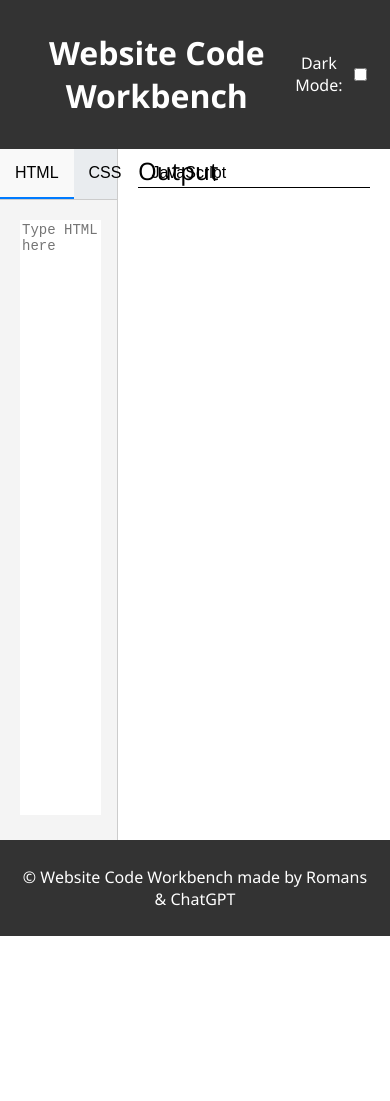
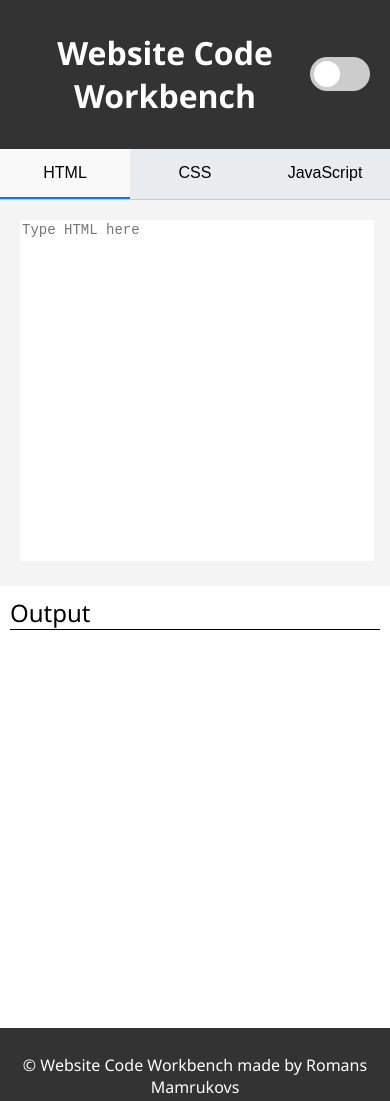
Before and after one commit to romanMamrukov/webtestbench, a plain HTML site: page index.html in a window 390 px wide. Before the commit the page ends 936 px from the top, so only its background shows below. Drawn offline with Linux system fonts and the light colour scheme.

Commit message:
added mobile friendly look, change layout, dark mode toggle changed

```diff
--- a/index.html
+++ b/index.html
@@ -10,8 +10,10 @@
     <header>
         <h1>Website Code Workbench</h1>
         <div class="theme-toggle">
-            <label for="themeSwitch">Dark Mode:</label>
-            <input type="checkbox" id="themeSwitch">
+            <label class="switch">
+                <input type="checkbox" id="themeSwitch">
+                <span class="slider round"></span>
+            </label>
         </div>
     </header>
 
@@ -40,7 +42,7 @@
     </div>
 
     <footer>
-        <p>&copy; Website Code Workbench made by Romans & ChatGPT</p>
+        <p>&copy; Website Code Workbench made by Romans Mamrukovs</p>
     </footer>
 
     <script src="script.js"></script>
--- a/style.css
+++ b/style.css
@@ -26,13 +26,10 @@ header {
     align-items: center;
 }
 
-.theme-toggle input {
-    margin-left: 10px;
-}
-
 .container {
     display: flex;
     flex: 1;
+    flex-direction: row;
 }
 
 .editor {
@@ -120,10 +117,12 @@ body.dark-theme {
 body.dark-theme header,
 body.dark-theme footer {
     background-color: #1f1f1f;
+    color: white;
 }
 
 body.dark-theme .editor {
     background-color: #1f1f1f;
+    color: white;
     border-right: 1px solid #444;
 }
 
@@ -145,5 +144,73 @@ body.dark-theme textarea {
 }
 
 body.dark-theme .preview {
-    background-color: #1f1f1f;
+    background-color: #636363;
 }
+
+/* Toggle Switch */
+.switch {
+    position: relative;
+    display: inline-block;
+    width: 60px;
+    height: 34px;
+}
+
+.switch input {
+    opacity: 0;
+    width: 0;
+    height: 0;
+}
+
+.slider {
+    position: absolute;
+    cursor: pointer;
+    top: 0;
+    left: 0;
+    right: 0;
+    bottom: 0;
+    background-color: #ccc;
+    transition: .4s;
+    border-radius: 34px;
+}
+
+.slider:before {
+    position: absolute;
+    content: "";
+    height: 26px;
+    width: 26px;
+    left: 4px;
+    bottom: 4px;
+    background-color: white;
+    transition: .4s;
+    border-radius: 50%;
+}
+
+input:checked + .slider {
+    background-color: #2196F3;
+}
+
+input:checked + .slider:before {
+    transform: translateX(26px);
+}
+
+/* Mobile Styles */
+@media (max-width: 768px) {
+    .container {
+        flex-direction: column;
+    }
+
+    .editor {
+        width: auto;
+        border: none !important;
+    }
+
+    .preview {
+        width: auto;
+        height: 50vh;
+        padding: 10px;
+    }
+
+    textarea {
+        height: 40vh;
+    }
+}
```
Also changed, not shown: 1 other file.
